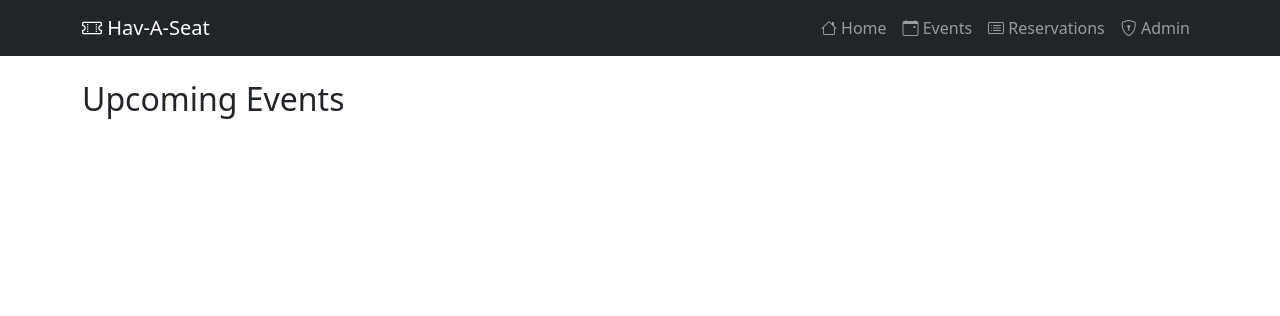
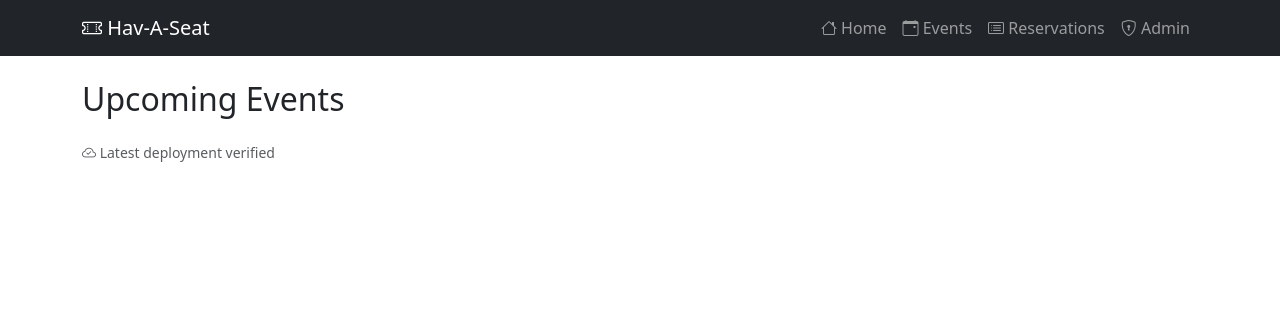
Before and after one commit to MasemulaN/Hav-A-Seat, a Flask app: page /events in a window 1280 px wide. Shown: the top 316 px of the page. Run offline with Flask 3, Linux system fonts and the light colour scheme; data that the repository does not hold is empty; some libraries are stand-ins or nearby versions.

Commit message:
Update events page after CI/CD deployment

```diff
--- a/app/templates/events.html
+++ b/app/templates/events.html
@@ -7,6 +7,11 @@ Events | Hav-A-Seat
 {% block content %}
 
 <h2 class="mb-4">Upcoming Events</h2>
+
+<p class="text-muted small">
+    <i class="bi bi-cloud-check"></i>
+    Latest deployment verified
+</p>
 
 {% for event in events %}
 
```
